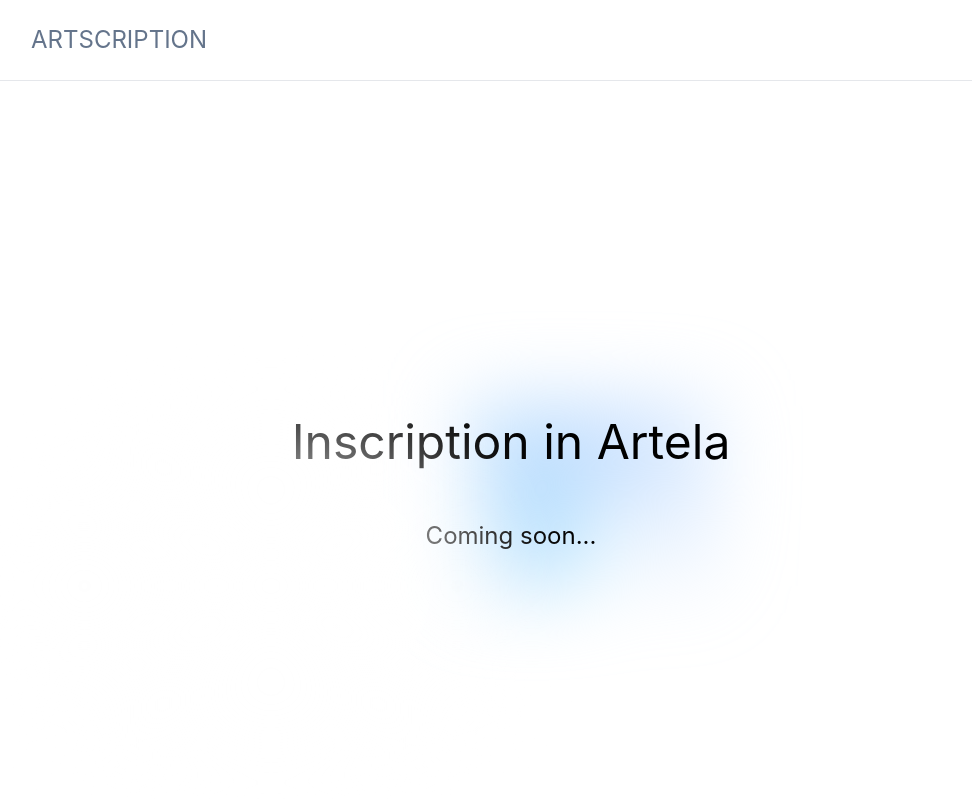
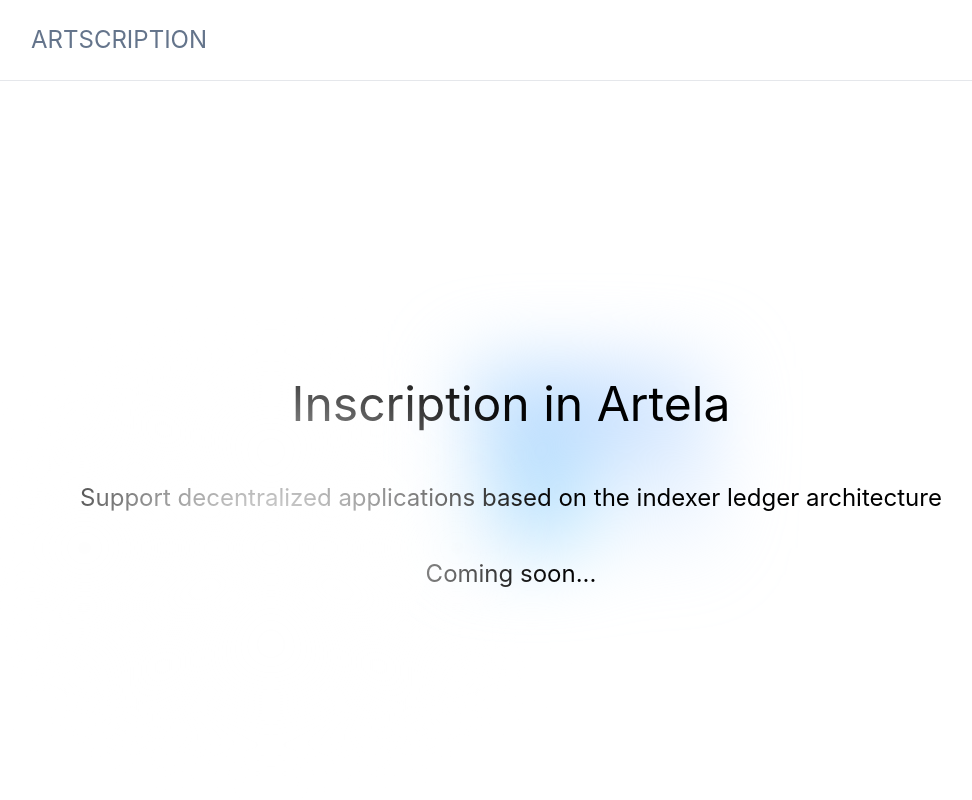
Before and after one commit to dumdumgoose/artscription, a Next.js app in the folder artscription-ui/: page / in a window 1280 px wide. Shown: the top 800 px of the page, without its empty margins (129-1101 px from the left). Built offline with nearby package versions, Linux system fonts and the light colour scheme; what wagmi would draw is missing.

Commit message:
🔨: remove some element for now

```diff
--- a/artscription-ui/src/pages/index.tsx
+++ b/artscription-ui/src/pages/index.tsx
@@ -56,6 +56,7 @@
                     <div
                         className="relative flex flex-col place-items-center before:absolute before:h-[300px] before:w-[480px] before:-translate-x-1/2 before:rounded-full before:bg-gradient-radial before:from-white before:to-transparent before:blur-2xl before:content-[''] after:absolute after:-z-20 after:h-[180px] after:w-[240px] after:translate-x-1/3 after:bg-gradient-conic after:from-sky-200 after:via-blue-200 after:blur-2xl after:content-[''] before:dark:bg-gradient-to-br before:dark:from-transparent before:dark:to-blue-700 before:dark:opacity-10 after:dark:from-sky-900 after:dark:via-[#0141ff] after:dark:opacity-40 before:lg:h-[360px] z-[-1]">
                         <p className="text-[48px] text-blod">Inscription in Artela</p>
+                        <p className="text-[24px] pt-10">Support decentralized applications based on the indexer ledger architecture</p>
                         <p className="text-[24px] pt-10">Coming soon...</p>
                     </div>
                     {/*<div className="font-mono pt-20">*/}
```
